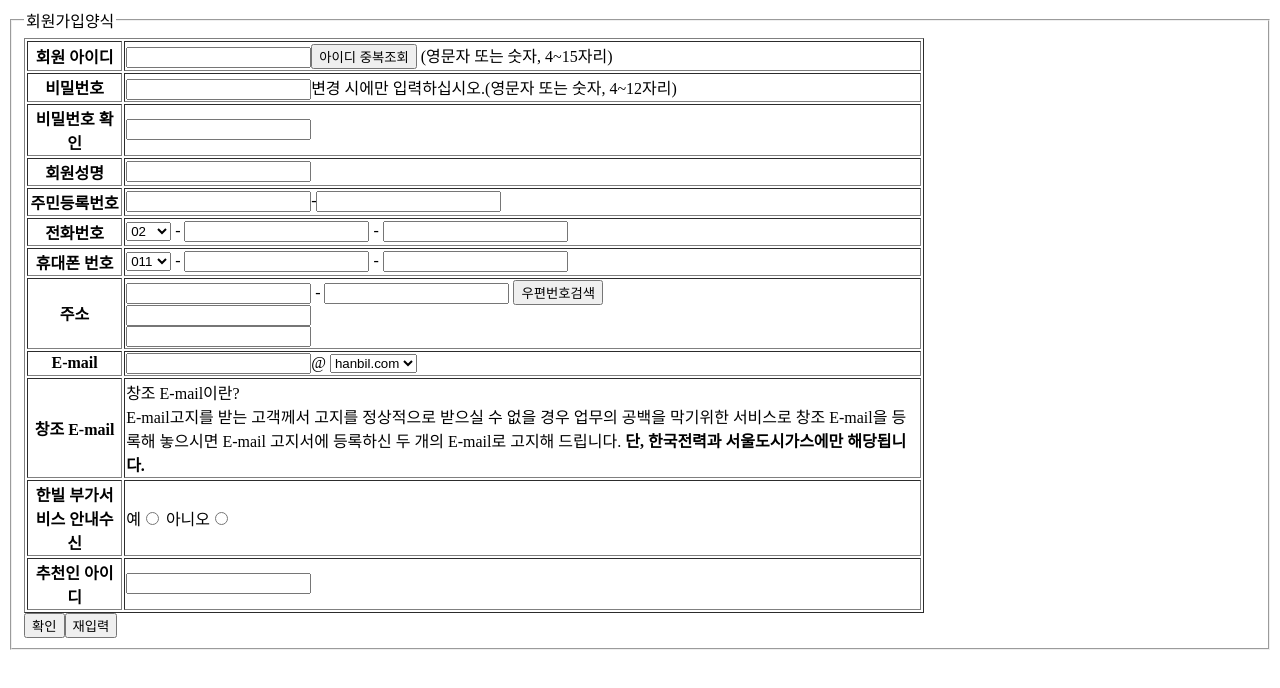
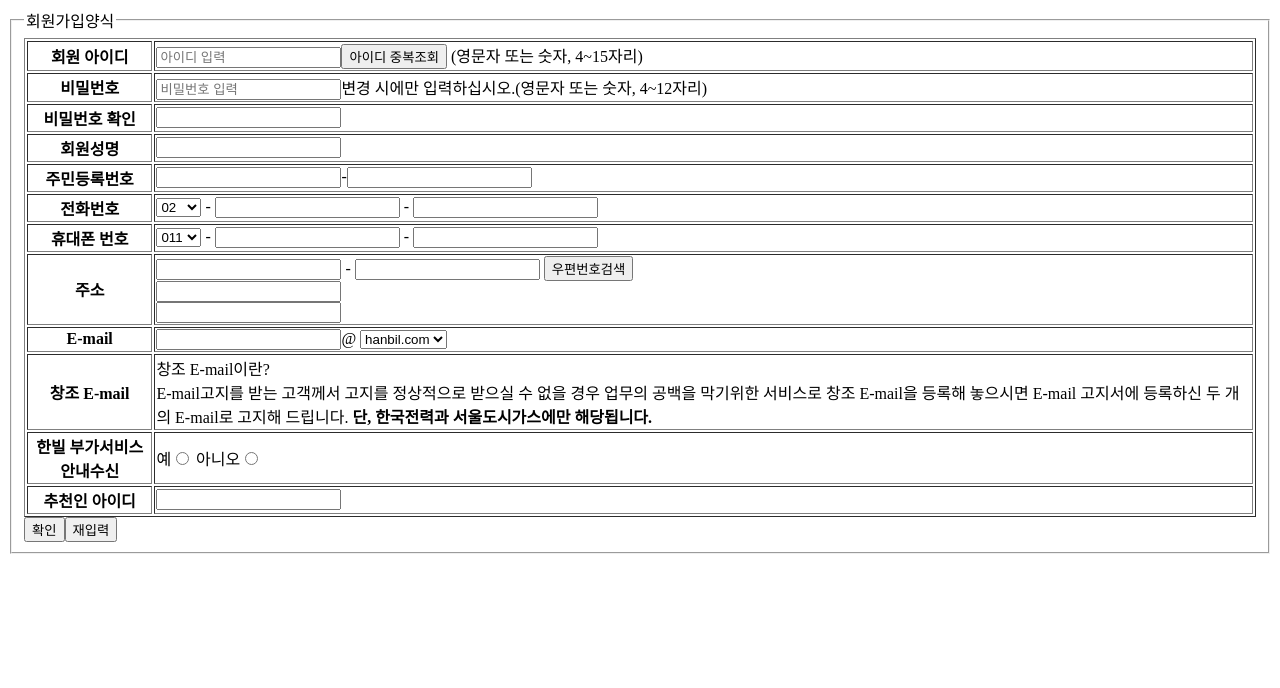
Before and after one commit to Gldud/School-Project, a plain HTML site: page HTML/회원가입 테이블.html in a window 1280 px wide. Drawn offline with Linux system fonts and the light colour scheme.

Commit message:
회원가입 테이블

```diff
--- a/HTML/회원가입 테이블.html
+++ b/HTML/회원가입 테이블.html
@@ -9,16 +9,16 @@
 <fieldset>
 <legend>회원가입양식</legend>
 <form action = "회원가입 테이블.html" method ="post">
-<table border="1" width="900">
+<table border="1" width="100%">
   <tbody>
     <tr>
     <th>회원 아이디</th>
-    <td><label for="userid"></label><input type="text" name="" value="" id="userid" /><input type="button" name="" value="아이디 중복조회" />
+    <td><label for="userid"></label><input type="text" name="" value="" id="userid" placeholder="아이디 입력"/><input type="button" name="" value="아이디 중복조회" />
    <span>(영문자 또는 숫자, 4~15자리)</span></td>
    </tr>
    <tr>
    <th>비밀번호</th>
-   <td><label for="psw"></label><input type="password" name="" value="" id="psw" /><span>변경 시에만 입력하십시오.(영문자 또는 숫자, 4~12자리)</span></td>
+   <td><label for="psw"></label><input type="password" name="" value="" id="psw" placeholder="비밀번호 입력"/><span>변경 시에만 입력하십시오.(영문자 또는 숫자, 4~12자리)</span></td>
    </tr>
    <tr>
    <th>비밀번호 확인</th>
```
